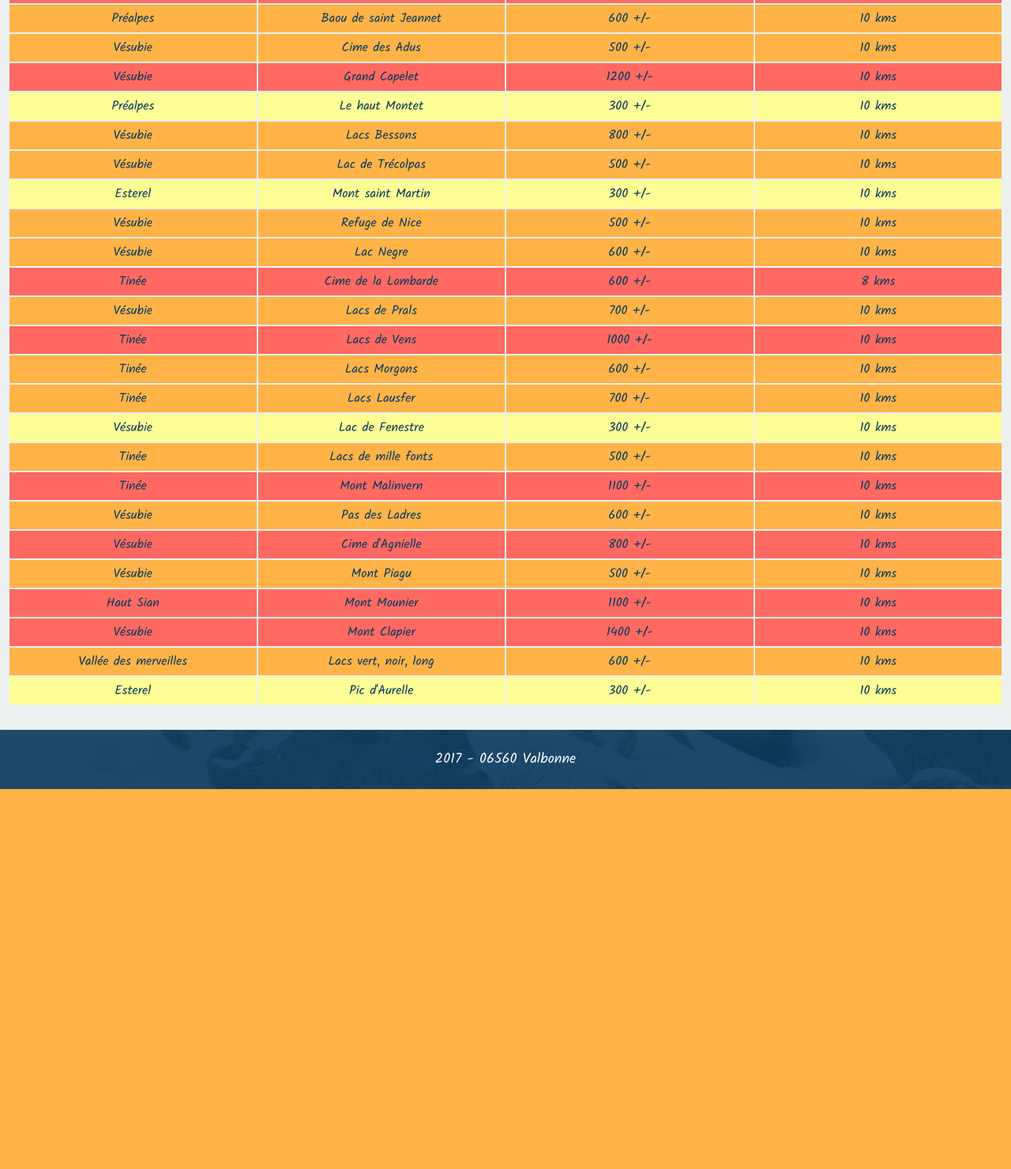
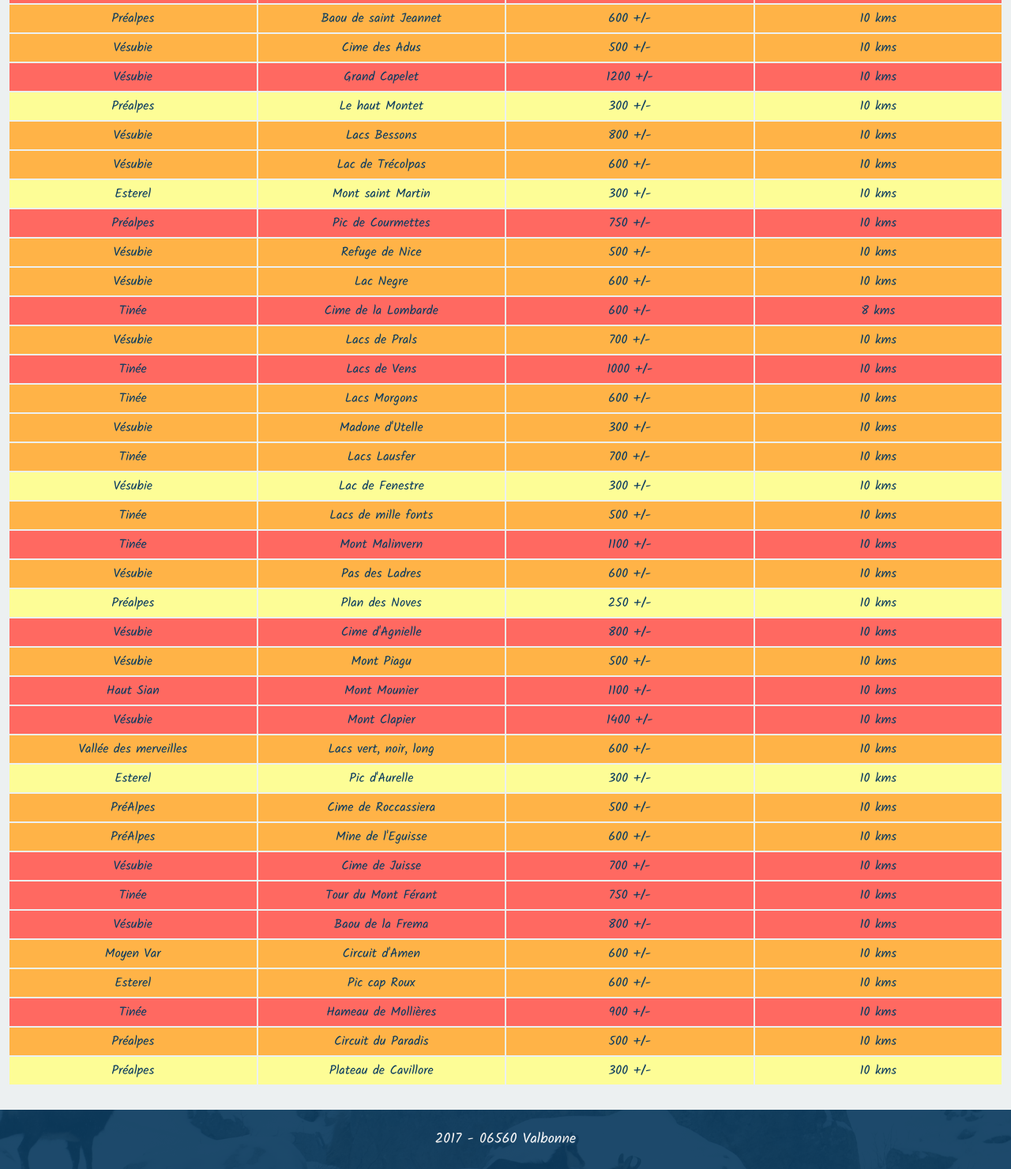
Before and after one commit to unchunka/flech, a PHP site: template view/hiking.twig in a window 1280 px wide. Shown: the part 499-1979 px from the top of the page at 79% size. Before the commit the page ends 1498 px from the top, so only its background shows below. Run offline with PHP 8.4, Linux system fonts and the light colour scheme; the template is opened without the code that fills it, so the values that code supplies are empty; some libraries are stand-ins or nearby versions.

Commit message:
Complete new hikings

```diff
--- a/view/hiking.twig
+++ b/view/hiking.twig
@@ -1,6 +1,6 @@
 {% extends "app.twig" %}
 
-{% block title %}contact{% endblock %}
+{% block title %}randos{% endblock %}
 
 {% block content %}
 
@@ -15,25 +15,38 @@
     {'zone':'Vésubie', 'nom':'Grand Capelet', 'denivele':'1200', 'kms':'10', 'difficulte':'sport'},
     {'zone':'Préalpes', 'nom':'Le haut Montet', 'denivele':'300', 'kms':'10', 'difficulte':'easy'},
     {'zone':'Vésubie', 'nom':'Lacs Bessons', 'denivele':'800', 'kms':'10', 'difficulte':'medium'},
-    {'zone':'Vésubie', 'nom':'Lac de Trécolpas', 'denivele':'500', 'kms':'10', 'difficulte':'medium'},
+    {'zone':'Vésubie', 'nom':'Lac de Trécolpas', 'denivele':'600', 'kms':'10', 'difficulte':'medium'},
     {'zone':'Esterel', 'nom':'Mont saint Martin', 'denivele':'300', 'kms':'10', 'difficulte':'easy'},
+    {'zone':'Préalpes', 'nom':'Pic de Courmettes', 'denivele':'750', 'kms':'10', 'difficulte':'sport'},
     {'zone':'Vésubie', 'nom':'Refuge de Nice', 'denivele':'500', 'kms':'10', 'difficulte':'medium'},
     {'zone':'Vésubie', 'nom':'Lac Negre', 'denivele':'600', 'kms':'10', 'difficulte':'medium'},
     {'zone':'Tinée', 'nom':'Cime de la Lombarde', 'denivele':'600', 'kms':'8', 'difficulte':'sport'},
     {'zone':'Vésubie', 'nom':'Lacs de Prals', 'denivele':'700', 'kms':'10', 'difficulte':'medium'},
     {'zone':'Tinée', 'nom':'Lacs de Vens', 'denivele':'1000', 'kms':'10', 'difficulte':'sport'},
     {'zone':'Tinée', 'nom':'Lacs Morgons', 'denivele':'600', 'kms':'10', 'difficulte':'medium'},
+    {'zone':'Vésubie', 'nom':'Madone d\'Utelle', 'denivele':'300', 'kms':'10', 'difficulte':'medium'},
     {'zone':'Tinée', 'nom':'Lacs Lausfer', 'denivele':'700', 'kms':'10', 'difficulte':'medium'},
     {'zone':'Vésubie', 'nom':'Lac de Fenestre', 'denivele':'300', 'kms':'10', 'difficulte':'easy'},
     {'zone':'Tinée', 'nom':'Lacs de mille fonts', 'denivele':'500', 'kms':'10', 'difficulte':'medium'},
     {'zone':'Tinée', 'nom':'Mont Malinvern', 'denivele':'1100', 'kms':'10', 'difficulte':'sport'},
     {'zone':'Vésubie', 'nom':'Pas des Ladres', 'denivele':'600', 'kms':'10', 'difficulte':'medium'},
+    {'zone':'Préalpes', 'nom':'Plan des Noves', 'denivele':'250', 'kms':'10', 'difficulte':'easy'},
     {'zone':'Vésubie', 'nom':'Cime d\'Agnielle', 'denivele':'800', 'kms':'10', 'difficulte':'sport'},
     {'zone':'Vésubie', 'nom':'Mont Piagu', 'denivele':'500', 'kms':'10', 'difficulte':'medium'},
     {'zone':'Haut Sian', 'nom':'Mont Mounier', 'denivele':'1100', 'kms':'10', 'difficulte':'sport'},
     {'zone':'Vésubie', 'nom':'Mont Clapier', 'denivele':'1400', 'kms':'10', 'difficulte':'sport'},
     {'zone':'Vallée des merveilles', 'nom':'Lacs vert, noir, long', 'denivele':'600', 'kms':'10', 'difficulte':'medium'},
     {'zone':'Esterel', 'nom':'Pic d\'Aurelle', 'denivele':'300', 'kms':'10', 'difficulte':'easy'},
+    {'zone':'PréAlpes', 'nom':'Cime de Roccassiera', 'denivele':'500', 'kms':'10', 'difficulte':'medium'},
+    {'zone':'PréAlpes', 'nom':'Mine de l\'Eguisse', 'denivele':'600', 'kms':'10', 'difficulte':'medium'},
+    {'zone':'Vésubie', 'nom':'Cime de Juisse', 'denivele':'700', 'kms':'10', 'difficulte':'sport'},
+    {'zone':'Tinée', 'nom':'Tour du Mont Férant', 'denivele':'750', 'kms':'10', 'difficulte':'sport'},
+    {'zone':'Vésubie', 'nom':'Baou de la Frema', 'denivele':'800', 'kms':'10', 'difficulte':'sport'},
+    {'zone':'Moyen Var ', 'nom':'Circuit d\'Amen', 'denivele':'600', 'kms':'10', 'difficulte':'medium'},
+    {'zone':'Esterel', 'nom':'Pic cap Roux', 'denivele':'600', 'kms':'10', 'difficulte':'medium'},
+    {'zone':'Tinée', 'nom':'Hameau de Mollières', 'denivele':'900', 'kms':'10', 'difficulte':'sport'},
+    {'zone':'Préalpes', 'nom':'Circuit du Paradis', 'denivele':'500', 'kms':'10', 'difficulte':'medium'},
+    {'zone':'Préalpes', 'nom':'Plateau de Cavillore', 'denivele':'300', 'kms':'10', 'difficulte':'easy'},
 
     ] %}
 
```
